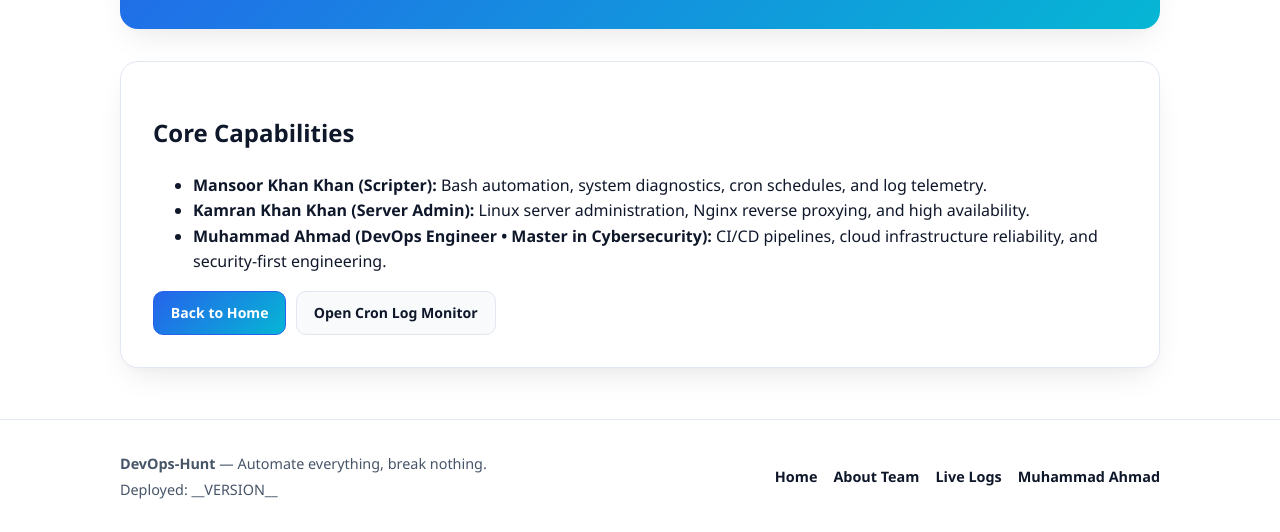
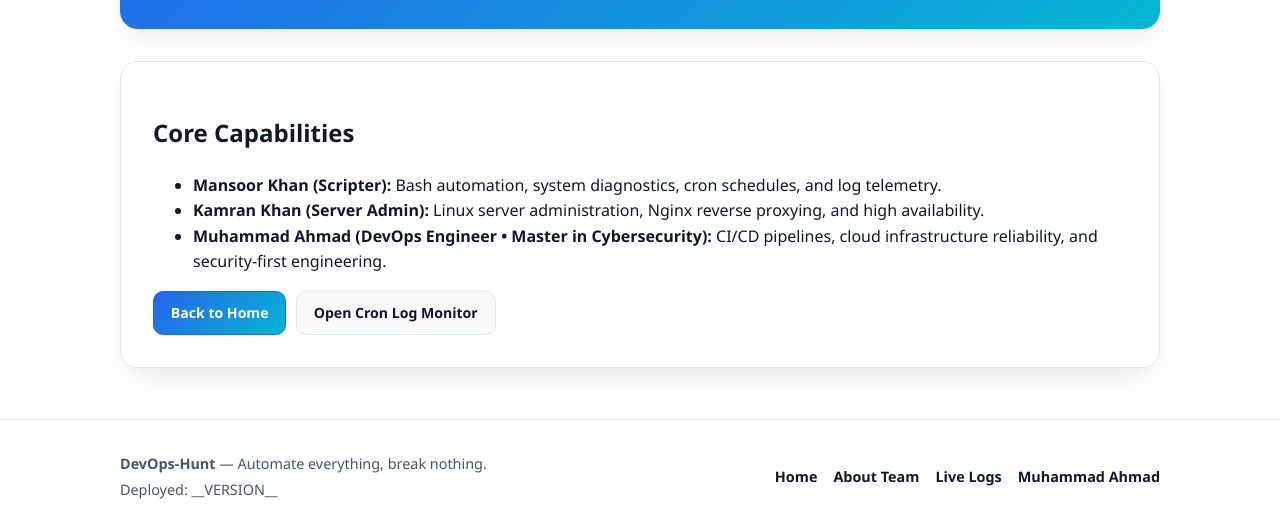
Before and after one commit to muhammadahmadd224/DevOps-hunt, a plain HTML site: page site/about.html in a window 1280 px wide. Shown: the part 277-809 px from the top of the page. Drawn offline with Linux system fonts and the light colour scheme.

Commit message:
Fix duplicate Khan and update member page links

```diff
--- a/site/about.html
+++ b/site/about.html
@@ -17,8 +17,8 @@
         <a href="index.html">Home</a>
         <a class="active" href="about.html">About</a>
         <a href="logs.html">Live Logs</a>
-        <a href="members/Mansoor Khan.html">Mansoor Khan</a>
-        <a href="members/Kamran Khan.html">Kamran Khan</a>
+        <a href="members/mansoor.html">Mansoor Khan</a>
+        <a href="members/kamran.html">Kamran Khan</a>
         <a href="members/ahmad.html">Muhammad Ahmad</a>
       </nav>
     </div>
@@ -34,8 +34,8 @@
     <section class="panel">
       <h2>Core Capabilities</h2>
       <ul>
-        <li><strong>Mansoor Khan Khan (Scripter):</strong> Bash automation, system diagnostics, cron schedules, and log telemetry.</li>
-        <li><strong>Kamran Khan Khan (Server Admin):</strong> Linux server administration, Nginx reverse proxying, and high availability.</li>
+        <li><strong>Mansoor Khan (Scripter):</strong> Bash automation, system diagnostics, cron schedules, and log telemetry.</li>
+        <li><strong>Kamran Khan (Server Admin):</strong> Linux server administration, Nginx reverse proxying, and high availability.</li>
         <li><strong>Muhammad Ahmad (DevOps Engineer • Master in Cybersecurity):</strong> CI/CD pipelines, cloud infrastructure reliability, and security-first engineering.</li>
       </ul>
       <div class="hero-actions">
```
Also changed, not shown: site/members/kamran.html (renamed from site/members/shahid.html), site/members/mansoor.html (renamed from site/members/yasin.html).
